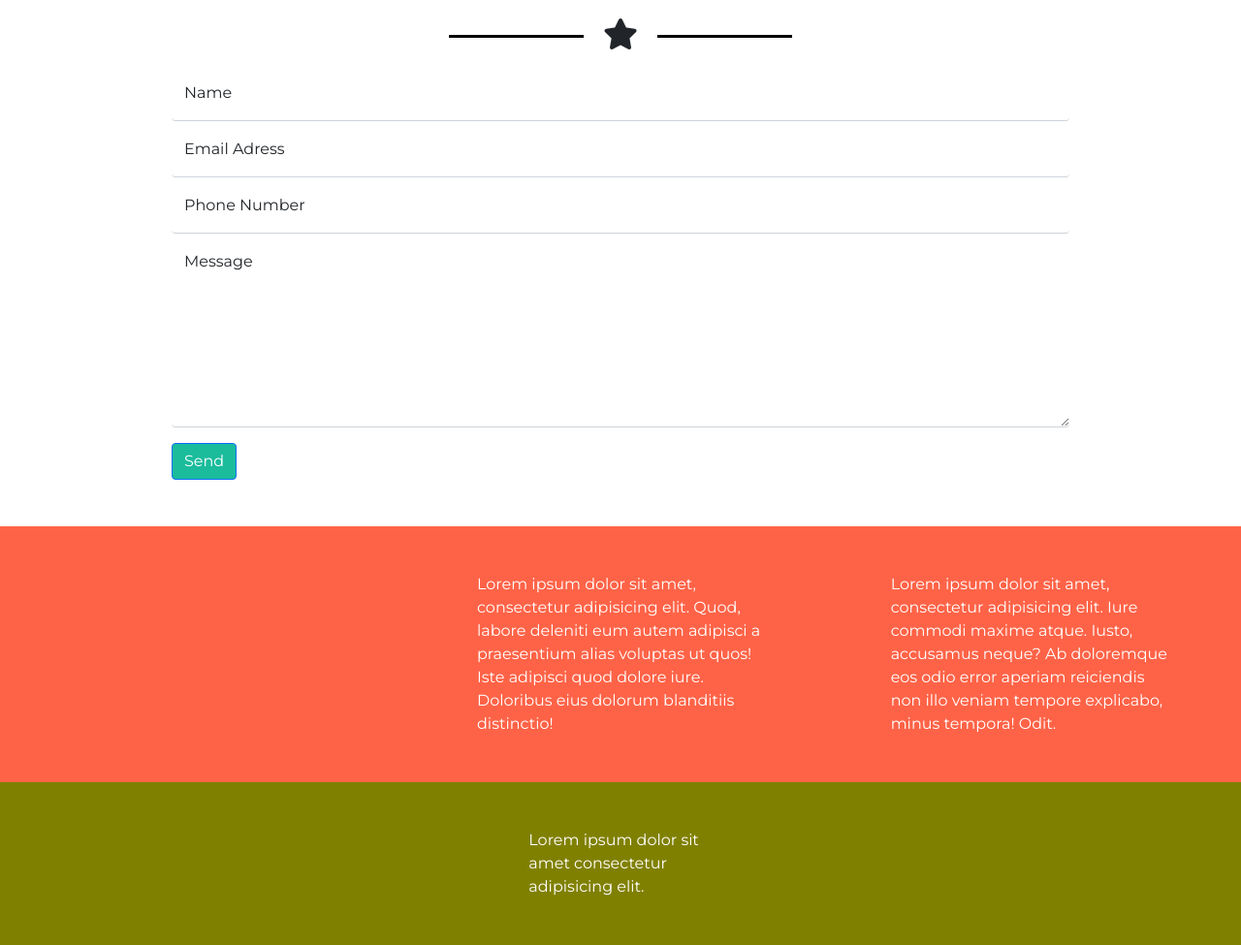
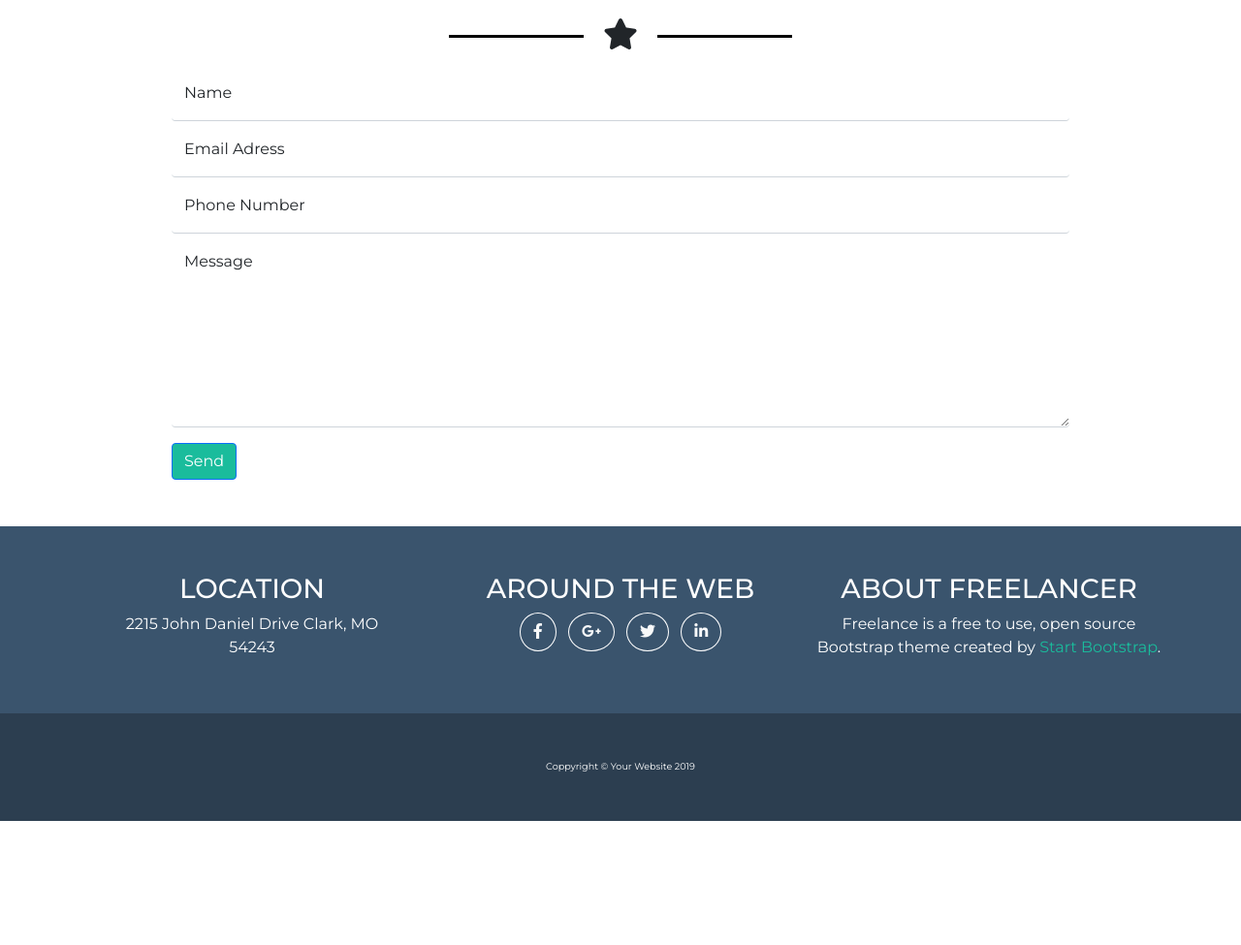
Before and after one commit to Luega/html-css-bootstrap-freelancer, a plain HTML site: page index.html in a window 1280 px wide. Shown: the part 1808-2783 px from the top of the page at 97% size. After the commit the page ends 2655 px from the top, so only its background shows below. Drawn offline with nearby package versions, Linux system fonts and the light colour scheme.

Commit message:
added footer

```diff
--- a/css/style.css
+++ b/css/style.css
@@ -3,6 +3,7 @@
     /* background-color */
     --background-color-first: rgba(44,62,80,255);
     --background-color-second: rgba(26,188,156,255);
+    --backgound-color-third: rgba(58,84,109,255);
     --background-color-bar-light: white;
     --background-color-bar-dark: black;
 }
@@ -56,11 +57,6 @@ body {
 }
 /* /ABOUT */
 /* CONTACT-ME */
-.contact-me .form-control {
-    border-top: none;
-    border-right: none;
-    border-left: none;
-}
 .contact-me textarea {
     min-height: 200px;
 }
@@ -69,17 +65,19 @@ body {
 }
 /* /CONTACT-ME */
 /* FOOTER */
-footer {
-    background-color: teal;
+.footer-top {
+    background-color: var(--backgound-color-third);
 }
-footer .ms_top {
-    height: 80%;
-    background-color: tomato;
+.footer-top .start-bootstrap {
+    color: var(--background-color-second);
 }
-footer .ms_bottom {
-    height: 20%;
-    background-color: olive;
+.footer-bottom {
+    background-color: var(--background-color-first);
 }
+.footer-bottom .copyright {
+    font-size: 0.6rem;
+}
+
 /* /FOOTER */
 @media screen and (max-width: 576px) {
     .ms_display-no-xs {
--- a/index.html
+++ b/index.html
@@ -123,19 +123,19 @@
                         <form action="#">
                             <div class="form-floating">
                                 <label for="name" class="form-label text-dark">Name</label>
-                                <input type="text" class="form-control" id="name">
+                                <input type="text" class="form-control border-top-0 border-end-0 border-start-0" id="name">
                             </div>
                             <div class="form-floating">
                                 <label for="email" class="form-label text-dark">Email Adress</label>
-                                <input type="email" class="form-control" id="email">
+                                <input type="email" class="form-control border-top-0 border-end-0 border-start-0" id="email">
                             </div>
                             <div class="form-floating">
                                 <label for="phone" class="form-label text-dark">Phone Number</label>
-                                <input type="tel" class="form-control" id="phone">
+                                <input type="tel" class="form-control border-top-0 border-end-0 border-start-0" id="phone">
                             </div>
                             <div class="form-floating">
                                 <label for="message" class="form-label text-dark">Message</label>
-                                <textarea class="form-control" id="message"></textarea>
+                                <textarea class="form-control border-top-0 border-end-0 border-start-0" id="message"></textarea>
                         </form>
                         <button class="btn btn-primary mt-3">Send</button>
                     </div>
@@ -147,23 +147,46 @@
     <!-- /MAIN -->
     <!-- FOOTER -->
     <footer>
-        <div class="container-fluid ms_top pt-5 pb-5">
-            <div class="row justify-content-around">
-                <div class="col-sm-3">
-
+       <div class="footer-top">
+           <div class="container pt-5 pb-5">
+               <div class="row justify-content-center text-center">
+                   <div class="col-sm-4">
+                       <h3>LOCATION</h3>
+                       <div>2215 John Daniel Drive Clark, MO</div>
+                       <div>54243</div>
                    </div>
-                <div class="col-sm-3">
-                    Lorem ipsum dolor sit amet, consectetur adipisicing elit. Quod, labore deleniti eum autem adipisci a praesentium alias voluptas ut quos! Iste adipisci quod dolore iure. Doloribus eius dolorum blanditiis distinctio!
+                   <div class="col-sm-4">
+                       <h3>AROUND THE WEB</h3>
+                       <div class="social">
+                           <ul class="list-unstyled list-inline">
+                               <li class="list-inline-item border border-white rounded-circle">
+                                   <button class="btn"><i class="fab fa-facebook-f text-light"></i></button>
+                               </li>
+                               <li class="list-inline-item border border-white rounded-circle">
+                                   <button class="btn"><i class="fab fa-google-plus-g text-light"></i></button>
+                               </li>
+                               <li class="list-inline-item border border-white rounded-circle">
+                                   <button class="btn"><i class="fab fa-twitter text-light"></i></button>
+                               </li>
+                               <li class="list-inline-item border border-white rounded-circle">
+                                   <button class="btn"><i class="fab fa-linkedin-in text-light"></i></button>
+                               </li>
+                           </ul>
                        </div>
-                <div class="col-sm-3">
-                    Lorem ipsum dolor sit amet, consectetur adipisicing elit. Iure commodi maxime atque. Iusto, accusamus neque? Ab doloremque eos odio error aperiam reiciendis non illo veniam tempore explicabo, minus tempora! Odit.
+                   </div>
+                   <div class="col-sm-4">
+                       <h3>ABOUT FREELANCER</h3>
+                       <div>Freelance is a free to use, open source Bootstrap theme created by <a class="text-decoration-none start-bootstrap" href="#">Start Bootstrap</a>.</div>
                    </div>
                </div>
            </div>
-        <div class="container-fluid ms_bottom pt-5 pb-5">
+       </div>
+       <div class="footer-bottom">
+           <div class="container pt-5 pb-5">
                <div class="row justify-content-center align-items-center">
                    <div class="col-2">
-                    <span>Lorem ipsum dolor sit amet consectetur adipisicing elit.</span>
+                       <div class="copyright text-center">Coppyright &#169; Your Website 2019</div>
+                   </div>
                </div>
            </div>
        </div>
```
Lines whose indentation alone changed are shown as unchanged.
